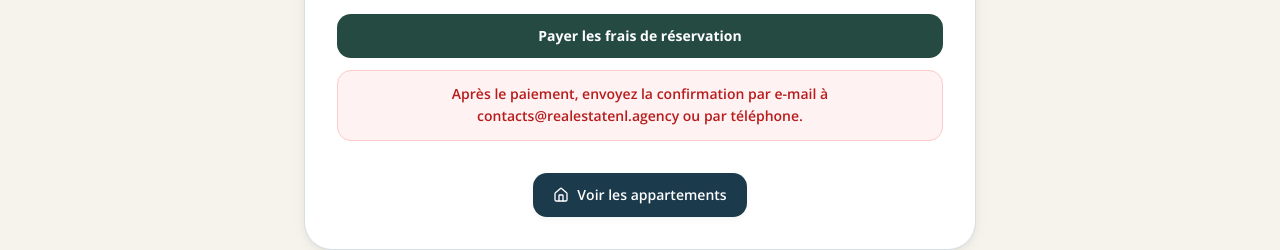
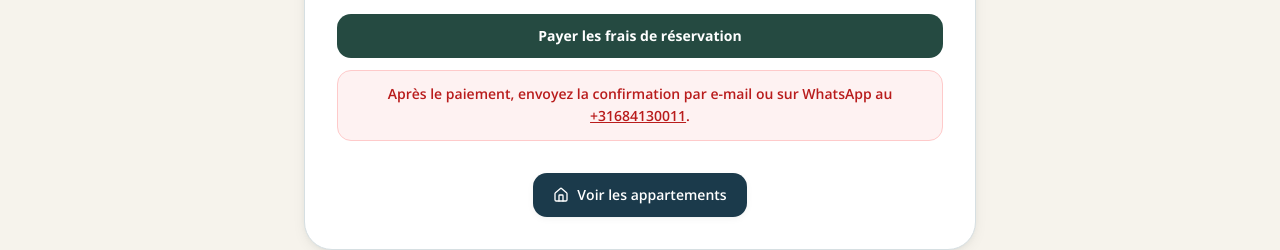
Before and after one commit to Medellin20/RealEstate, a Next.js app: page /appartements/1/reserver/confirmation in a window 1280 px wide. Shown: the part 411-661 px from the top of the page. Built offline with nearby package versions, Linux system fonts and the light colour scheme; no server answers; the database is empty.

Commit message:
New Configs

```diff
--- a/app/(public)/appartements/[slug]/reserver/confirmation/page.tsx
+++ b/app/(public)/appartements/[slug]/reserver/confirmation/page.tsx
@@ -1,7 +1,7 @@
 import Link from 'next/link';
 import { CheckCircle2, Home } from 'lucide-react';
 import { Button } from '@/components/ui/button';
-import { PAYMENT_LINK } from '@/lib/utils/constants';
+import { PAYMENT_CONFIRMATION_WHATSAPP, PAYMENT_LINK } from '@/lib/utils/constants';
 
 export const metadata = { title: 'Dossier verzonden' };
 
@@ -35,7 +35,15 @@ export default function ReservationConfirmationPage() {
           Payer les frais de réservation
         </a>
         <p className="mt-3 rounded-xl border border-red-200 bg-red-50 p-3 text-sm font-semibold leading-relaxed text-red-700">
-          Après le paiement, envoyez la confirmation par e-mail à contacts@realestatenl.agency ou par téléphone.
+          Après le paiement, envoyez la confirmation par e-mail ou sur WhatsApp au{' '}
+          <a
+            href={`https://wa.me/${PAYMENT_CONFIRMATION_WHATSAPP.replace(/\D/g, '')}`}
+            target="_blank"
+            rel="noreferrer"
+            className="underline"
+          >
+            {PAYMENT_CONFIRMATION_WHATSAPP}
+          </a>.
         </p>
 
         <Link href="/appartements" className="mt-8 inline-block w-full sm:w-auto">
--- a/app/(public)/appartements/[slug]/visite/confirmation/page.tsx
+++ b/app/(public)/appartements/[slug]/visite/confirmation/page.tsx
@@ -5,7 +5,7 @@ import { getViewingByReference } from '@/lib/data/dossier';
 import { Button } from '@/components/ui/button';
 import { VIEWING_STATUS_LABELS } from '@/lib/utils/constants';
 import { formatDate } from '@/lib/utils/format';
-import { PAYMENT_LINK } from '@/lib/utils/constants';
+import { PAYMENT_CONFIRMATION_WHATSAPP, PAYMENT_LINK } from '@/lib/utils/constants';
 
 export const metadata = { title: 'Bezichtigingsaanvraag verzonden' };
 
@@ -54,7 +54,15 @@ export default async function ViewingConfirmationPage({
           Payer les frais de visite
         </a>
         <p className="mt-3 rounded-xl border border-red-200 bg-red-50 p-3 text-sm font-semibold leading-relaxed text-red-700">
-          Après le paiement, envoyez la confirmation par e-mail à contacts@realestatenl.agency ou par téléphone.
+          Après le paiement, envoyez la confirmation par e-mail ou sur WhatsApp au{' '}
+          <a
+            href={`https://wa.me/${PAYMENT_CONFIRMATION_WHATSAPP.replace(/\D/g, '')}`}
+            target="_blank"
+            rel="noreferrer"
+            className="underline"
+          >
+            {PAYMENT_CONFIRMATION_WHATSAPP}
+          </a>.
         </p>
 
         <div className="mt-8 flex flex-col gap-2.5 sm:flex-row">
--- a/app/(public)/appartements/[slug]/visite/page.tsx
+++ b/app/(public)/appartements/[slug]/visite/page.tsx
@@ -4,16 +4,12 @@ import Image from 'next/image';
 import { notFound } from 'next/navigation';
 import { ArrowLeft } from 'lucide-react';
 import { getPropertyBySlug } from '@/lib/data/properties';
-import { getSiteSettings } from '@/lib/data/site-settings';
 import { ViewingRequestForm } from '@/components/forms/viewing-request-form';
 
 export const metadata: Metadata = { title: 'Plan een bezichtiging' };
 
 export default async function ViewingRequestPage({ params }: { params: { slug: string } }) {
-  const [property, siteSettings] = await Promise.all([
-    getPropertyBySlug(params.slug),
-    getSiteSettings(),
-  ]);
+  const property = await getPropertyBySlug(params.slug);
   if (!property) notFound();
 
   const primaryImage = property.property_images.find((i) => i.is_primary) ?? property.property_images[0];
@@ -38,7 +34,6 @@ export default async function ViewingRequestPage({ params }: { params: { slug: s
                 propertyId={property.id}
                 propertySlug={property.slug}
                 propertyTitle={property.title}
-                whatsappPhone={siteSettings.footer_phone}
               />
             </div>
           </div>
--- a/components/forms/reservation-form.tsx
+++ b/components/forms/reservation-form.tsx
@@ -17,7 +17,7 @@ import { Label, FieldError } from '@/components/ui/label';
 import { Button } from '@/components/ui/button';
 import { cn } from '@/lib/utils/cn';
 import { formatDutchPhoneInput } from '@/lib/utils/phone';
-import { PAYMENT_LINK } from '@/lib/utils/constants';
+import { PAYMENT_CONFIRMATION_WHATSAPP, PAYMENT_LINK } from '@/lib/utils/constants';
 
 const STEPS = ['Uw gegevens', 'Uw huurplan', 'Overzicht'] as const;
 
@@ -254,7 +254,15 @@ export function ReservationForm({
                 Payer les frais de réservation
               </a>
               <p className="rounded-xl border border-red-200 bg-red-50 p-3 text-sm font-semibold leading-relaxed text-red-700">
-                Après le paiement, envoyez la confirmation par e-mail à contacts@realestatenl.agency ou par téléphone.
+                Après le paiement, envoyez la confirmation par e-mail ou sur WhatsApp au{' '}
+                <a
+                  href={`https://wa.me/${PAYMENT_CONFIRMATION_WHATSAPP.replace(/\D/g, '')}`}
+                  target="_blank"
+                  rel="noreferrer"
+                  className="underline"
+                >
+                  {PAYMENT_CONFIRMATION_WHATSAPP}
+                </a>.
               </p>
             </motion.div>
           )}
--- a/components/forms/viewing-request-form.tsx
+++ b/components/forms/viewing-request-form.tsx
@@ -28,7 +28,7 @@ import { TIME_SLOTS } from '@/lib/utils/constants';
 import { cn } from '@/lib/utils/cn';
 import { formatDutchPhoneInput } from '@/lib/utils/phone';
 import { formatPrice } from '@/lib/utils/format';
-import { PAYMENT_LINK, VIEWING_FEE } from '@/lib/utils/constants';
+import { PAYMENT_CONFIRMATION_WHATSAPP, PAYMENT_LINK, VIEWING_FEE } from '@/lib/utils/constants';
 
 const STEPS = [
   'Uw gegevens',
@@ -40,12 +40,10 @@ export function ViewingRequestForm({
   propertyId,
   propertySlug,
   propertyTitle,
-  whatsappPhone,
 }: {
   propertyId: string;
   propertySlug: string;
   propertyTitle: string;
-  whatsappPhone: string;
 }) {
   const [step, setStep] = React.useState(0);
 const [isSending, setIsSending] = React.useState(false);
@@ -522,12 +520,12 @@ React.useEffect(() => {
             <p className="rounded-xl bg-canal-50 p-4 text-sm leading-relaxed text-ink-600">
               Bevestig uw betalingsbewijs via WhatsApp op{' '}
               <a
-                href={`https://wa.me/${whatsappPhone.replace(/\D/g, '')}`}
+                href={`https://wa.me/${PAYMENT_CONFIRMATION_WHATSAPP.replace(/\D/g, '')}`}
                 target="_blank"
                 rel="noreferrer"
                 className="font-semibold text-canal-700 underline"
               >
-                {whatsappPhone}
+                {PAYMENT_CONFIRMATION_WHATSAPP}
               </a>{' '}
               of via het e-mailadres van de klantenservice:{' '}
               <a
--- a/lib/utils/constants.ts
+++ b/lib/utils/constants.ts
@@ -50,6 +50,7 @@ export const VIEWING_STATUS_LABELS: Record<string, string> = {
 
 export const VIEWING_FEE = 50;
 export const PAYMENT_LINK = 'https://bunq.me/EtelaHorvathova';
+export const PAYMENT_CONFIRMATION_WHATSAPP = '+31684130011';
 
 export const RESERVATION_STATUS_LABELS: Record<string, string> = {
   submitted: 'Envoyée',
```
